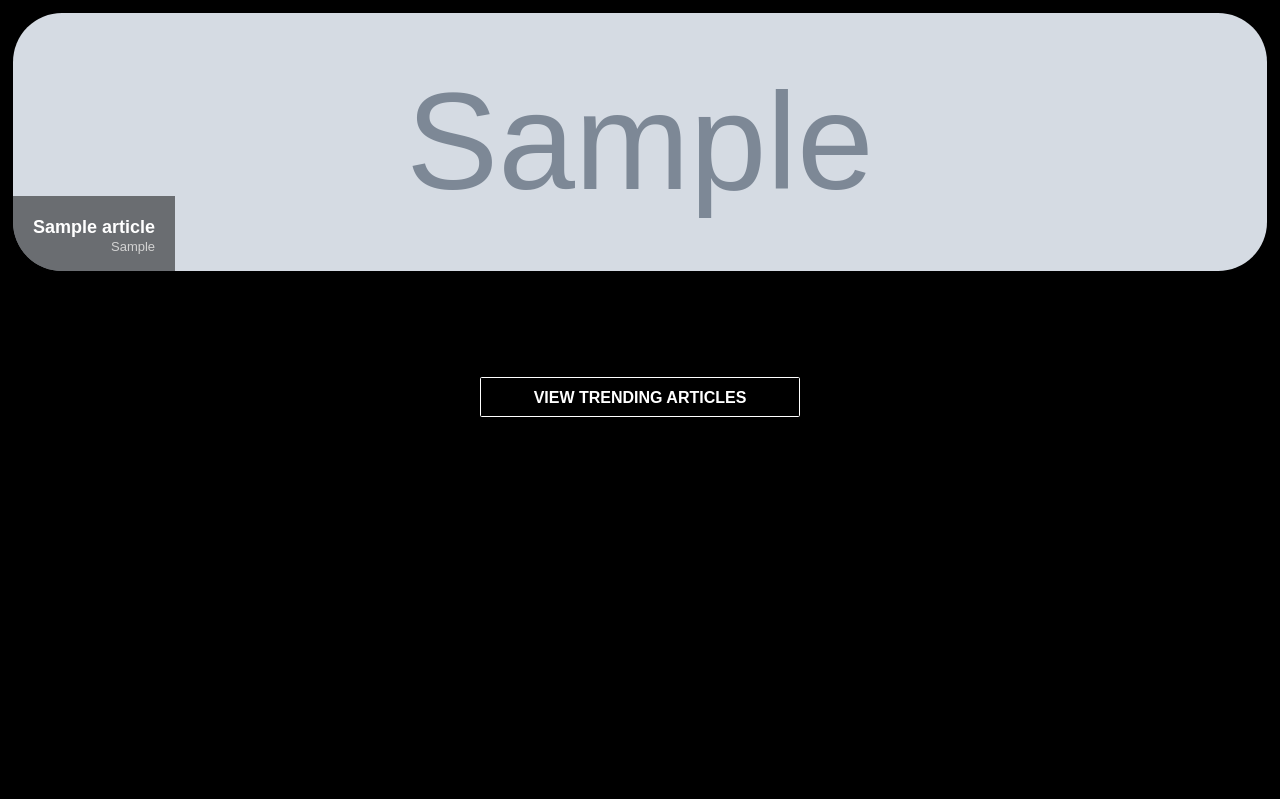
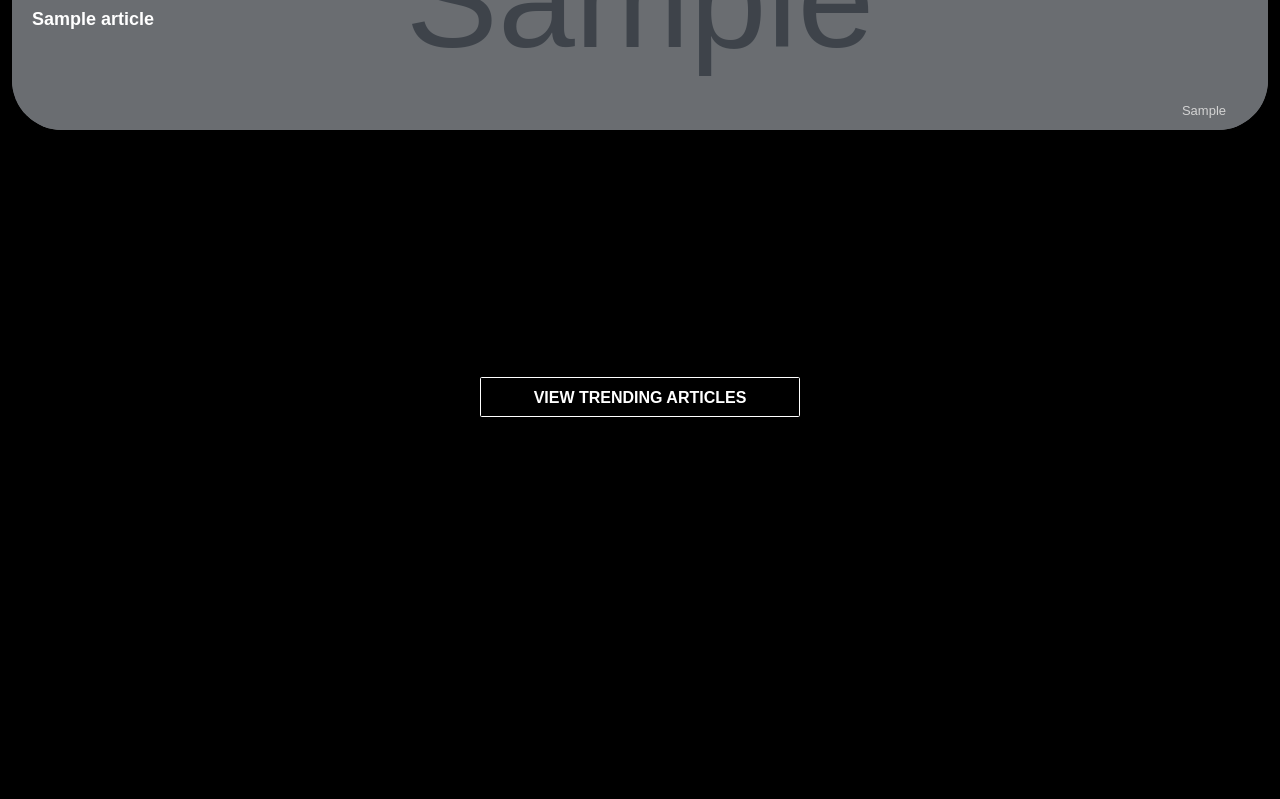
Before and after one commit to lieuk1/News-Web-App, a Flask app: template templates/home.html in a window 1280 px wide. Shown: the top 799 px of the page. Run offline with Flask 2, Linux system fonts and the light colour scheme; tables that the repository leaves empty hold one stand-in row (values such as "Sample post"); the template is opened without the code that fills it: values that come from a table or form of the project are taken from there, most other values are stand-ins (such as "Sample title", 1, 10 or a date in 2020); grey boxes marked "Sample" are stand-in pictures.

Commit message:
Add final styles for trending articles hover

```diff
--- a/static/css/home.css
+++ b/static/css/home.css
@@ -116,17 +116,20 @@
   left: 0;
 }
 .trend-article {
-  border: 0.1em solid transparent;
-  border-radius: 50px;
+  border-radius: 0 0 50px 50px;
   color: white;
-  margin: 12px;
-  /* padding: 20px; */
+  margin: 0 12px 12px 12px;
   padding: 0;
   height: 260px;
   overflow: hidden;
   position: relative;
+  transform: translateY(-50%);
+  transition: 0.5s;
 }
-.trend-article p {
+.trend-article:hover {
+  transform: translateY(0);
+}
+.trend-article-content {
   font-size: 18px;
   font-weight: bold;
   color: white;
@@ -138,10 +141,16 @@
   bottom: 0;
   left: 0;
   pointer-events: none;
+  height: 142px;
+  width: 100%;
 }
-.trend-article p span {
+.trend-article-content p {
   display: block;
   line-height: 1.3em;
+  padding: 0;
+  margin: 0;
+  overflow: hidden;
+  text-overflow: ellipsis;
 }
 .trend-article img {
   width: 100%;
@@ -154,6 +163,9 @@
   font-weight: normal;
   color: lightgrey;
   text-align: right;
+  position: absolute;
+  bottom: 10px;
+  right: 42px;
 }
 
 
--- a/templates/home.html
+++ b/templates/home.html
@@ -27,14 +27,14 @@
             <div class="row">
                 {% for article in article_data.items %}
                 <div class="col trend-article">
-                    <!-- <p id="source-date-con">
-                        <span id="publish-date">{{ article.publish_date }}</span>
-                    </p> -->
-                    <p>
-                        <span>{{ article.title }}</span>
-                        <span id="source">{{ article.source }}</span>
-                    </p>
-                    <a href="{{ article.url }}"><img src="{{ article.url_to_image }}" /></a>
+                    <div class="trend-article-content">
+                        <!-- <p id="publish-date">{{ article.publish_date }}</p> -->
+                        <p id="title">{{ article.title }}</p>
+                        <p id="source">{{ article.source }}</p>
+                    </div>
+                    <a href="{{ article.url }}" target="_blank" rel="noopener noreferrer">
+                        <img src="{{ article.url_to_image }}" />
+                    </a>
                 </div>
                 {% endfor %}
             </div>
```
